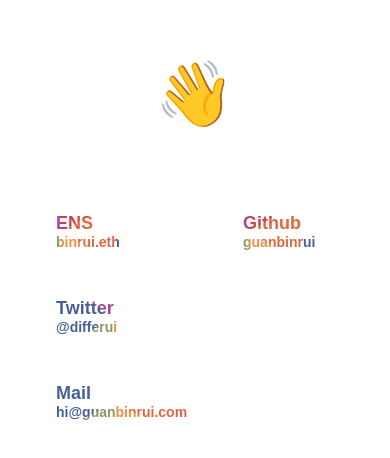
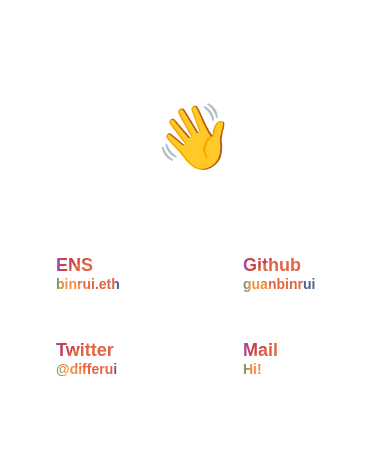
Before and after one commit to guanbinrui/guanbinrui.xyz, a Svelte app: page / in a window 390 px wide. Shown: the part 134-592 px from the top of the page. Built offline with nearby package versions, Linux system fonts and the light colour scheme.

Commit message:
:bug: fix layout on mobile device

```diff
--- a/src/App.svelte
+++ b/src/App.svelte
@@ -36,7 +36,7 @@
 		<li class="rainbow-text">
 			<a target="blank_" href="mailto:hi@guanbinrui.com">
 				<span class="title">Mail</span>
-				<span>hi@guanbinrui.com</span>
+				<span>Hi!</span>
 			</a>
 		</li>
 	</ul>
@@ -122,12 +122,4 @@
 
 		cursor: pointer;
 	}
-
-
-
-	@media (min-width: 640px) {
-		main {
-			max-width: none;
-		}
-	}
 </style>
```
